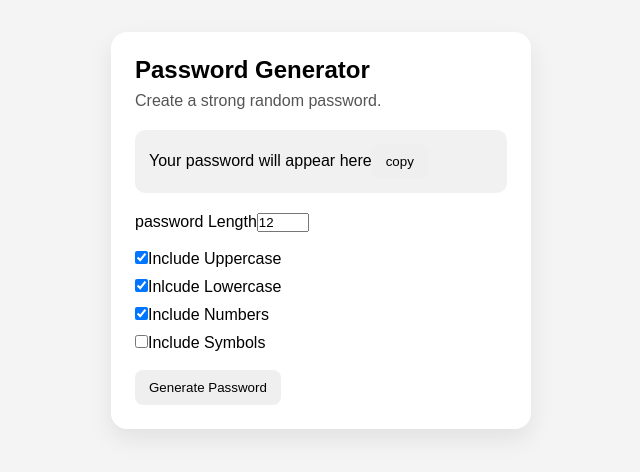
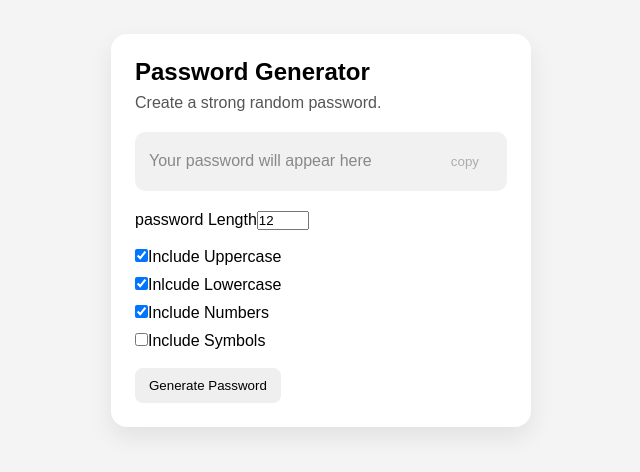
Before and after one commit to J-Ferr/password-generator, a React (Vite) app: page / in a window 1280 px wide. Shown: the part 170-642 px from the top of the page, without its empty margins (319-959 px from the left). Built offline with nearby package versions, Linux system fonts and the light colour scheme.

Commit message:
Build password generator UI and functionality

```diff
--- a/src/App.css
+++ b/src/App.css
@@ -26,18 +26,25 @@
 }
 
 .password-box {
-  display: felx;
+  display: flex;
   justify-content: space-between;
   align-items: center;
   gap: 12px;
   background: #f1f1f1;
-  padding: 14px;
+  padding: 12px 14px;
   border-radius: 10px;
   margin-bottom: 20px;
 }
 
 .password-box span {
+  flex: 1;
   word-break: break-all;
+  overflow-wrap: anywhere;
+  line-height: 1.4;
+}
+
+.password-box button {
+  flex-shrink: 0;
 }
 
 button {
@@ -45,6 +52,15 @@ button {
   border: none;
   border-radius: 8px;
   padding: 10px 14px;
+}
+
+button:disabled {
+  opacity: 5;
+  cursor: not-allowed;
+}
+
+.placeholder {
+  color: #888;
 }
 
 .options {
--- a/src/App.tsx
+++ b/src/App.tsx
@@ -28,6 +28,11 @@ function App() {
       characters += "!@#$%^&*()_+";
     }
 
+    if (characters === "") {
+      alert("Please select at least one option.");
+      return;
+    }
+
     let generatedPassword ="";
 
     for (let i = 0; i < length; i++) {
@@ -46,8 +51,15 @@ function App() {
         <p>Create a strong random password.</p>
 
         <div className="password-box">
-          <span>{password || "Your password will appear here"}</span>
-          <button>copy</button>
+          <span className={!password ? "placeholder" : ""}>
+            {password || "Your password will appear here"}
+            </span>
+          <button
+          disabled={!password}
+          onClick={() => navigator.clipboard.writeText(password)}
+            >
+            copy
+            </button>
         </div>
 
         <label>
```
